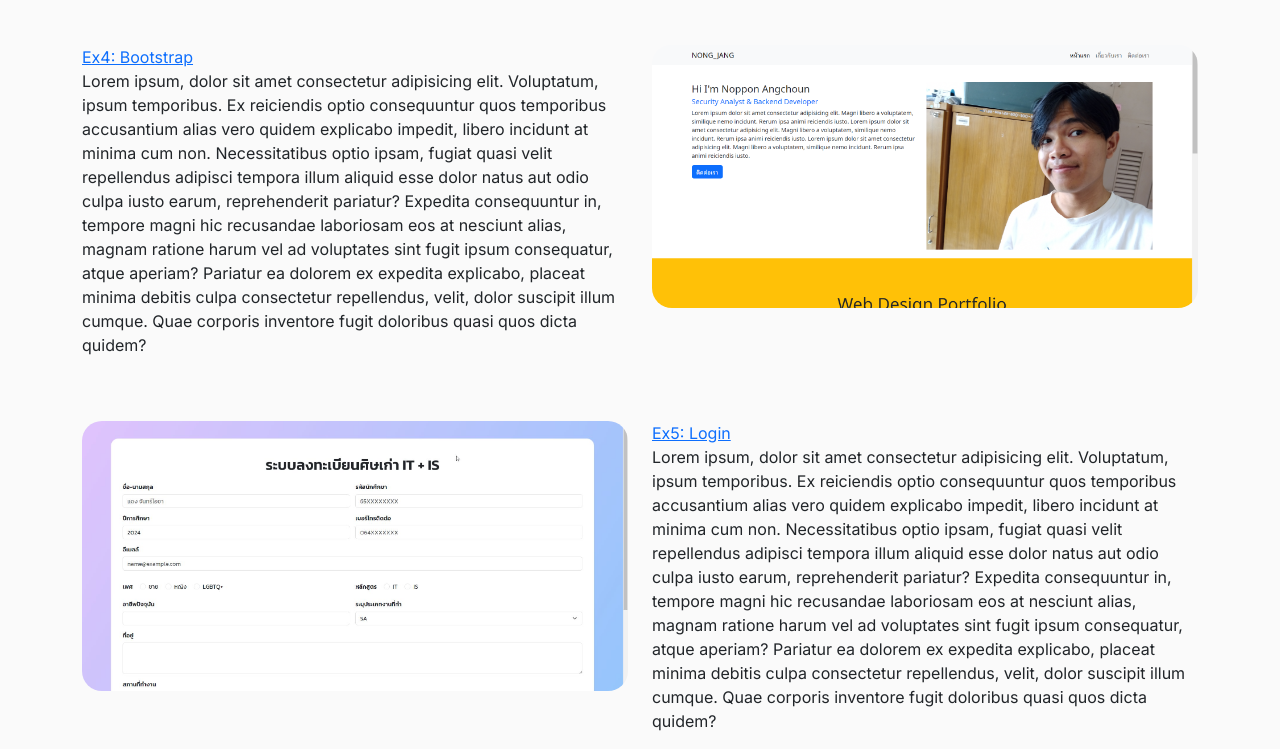
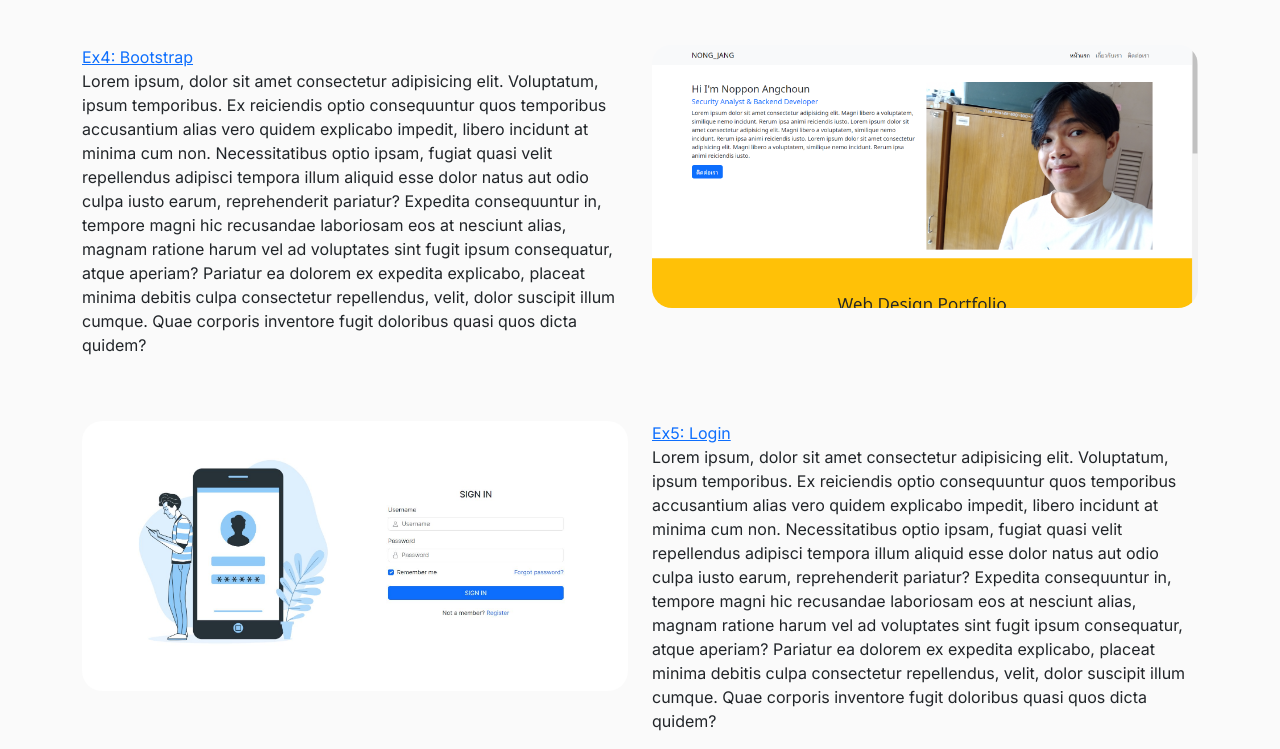
Before and after one commit to IceMan0D/Project_Web_Port, a plain HTML site: page index.html in a window 1280 px wide. Shown: the part 2746-3495 px from the top of the page. Drawn offline with nearby package versions, Linux system fonts and the light colour scheme.

Commit message:
add ex5 img

```diff
--- a/index.html
+++ b/index.html
@@ -348,7 +348,7 @@
       </div>
       <div class="row ex2 mt-5">
         <div class="col-6">
-          <img src="img/exercise/sidekick_0FdTNhLcED.jpg" alt="" class="img-fluid img-exe">
+          <img src="img/exercise/login_page.jpg" alt="" class="img-fluid img-exe">
         </div>
         <div class="col-6">
           <a href="javascript/Login.html">
```
Also changed, not shown: img/exercise/login_page.jpg (added).
